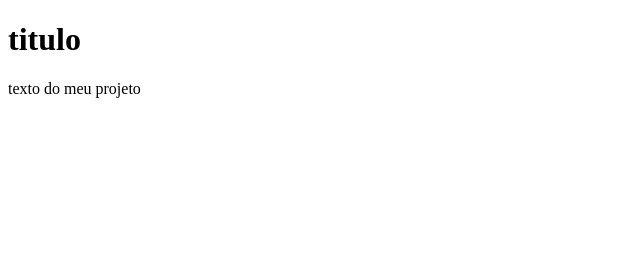
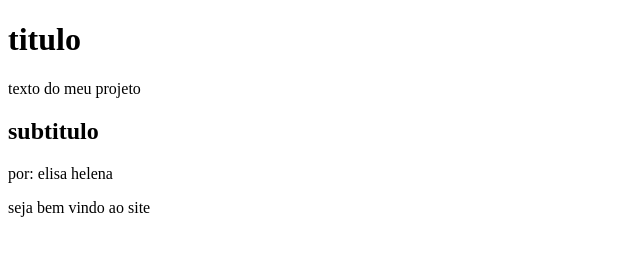
Before and after one commit to elisamalamin-lang/Agrinho, a plain HTML site: page index.html in a window 1280 px wide. Shown: the whole page, without its empty margins (0-640 px from the left). Drawn offline with Linux system fonts and the light colour scheme.

Commit message:
header e main

```diff
--- a/index.html
+++ b/index.html
@@ -7,8 +7,14 @@
    <link rel="styleshet" href="style.css"
 </head>
 <body>
+ <header>
    <h1>titulo</h1>
    <p>texto do meu projeto</p>
-
+</header>
+<main>
+<h2>subtitulo</h2>
+<p>por: elisa helena</p>
+<p>seja bem vindo ao site</p>
+</main>
 </body>
 </html>
```
